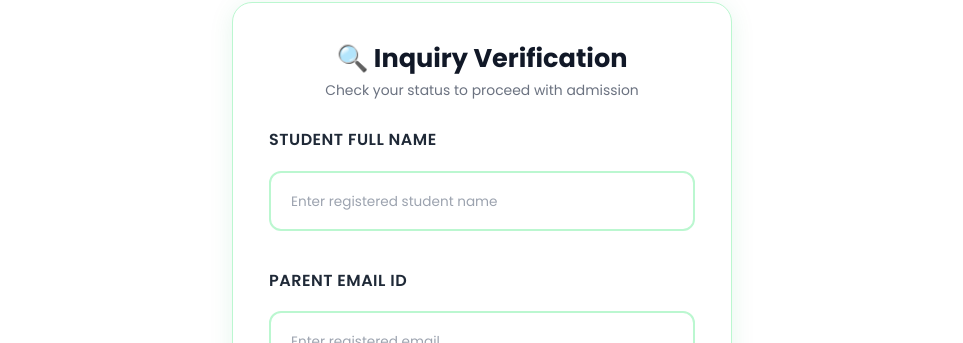
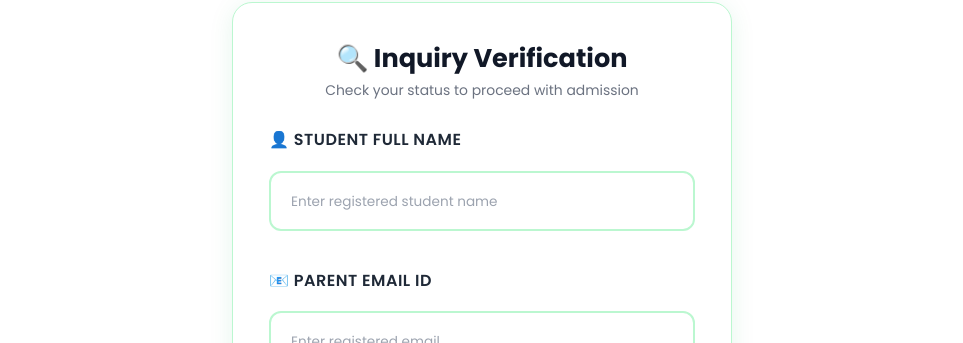
Before and after one commit to Gajjerashu/school-mern-project, a React (Vite) app in the folder Trial React JS/: page /AfterLogin/Home1 in a window 1280 px wide. Shown: the part 3199-3542 px from the top of the page, without its empty margins (158-1121 px from the left). Built offline with nearby package versions, Linux system fonts and the light colour scheme; no server answers; sample sign-in values are in the browser's storage.

Commit message:
Update InqValid.jsx

```diff
--- a/Trial React JS/src/ComponentsAfter/Components6/InqValid.jsx
+++ b/Trial React JS/src/ComponentsAfter/Components6/InqValid.jsx
@@ -108,7 +108,7 @@ const InqValid = () => {
                 {isLoggedIn && !inquiry && (
                     <form className="inqvalid-form" onSubmit={handleSubmit}>
                         <div className="form-group">
-                            <label>Student Full Name</label>
+                             <label>👤 STUDENT FULL NAME</label>
                             <input
                                 name="studentName"
                                 type="text"
@@ -120,7 +120,7 @@ const InqValid = () => {
                         </div>
 
                         <div className="form-group">
-                            <label>Parent Email ID</label>
+                            <label>📧 PARENT EMAIL ID</label>
                             <input
                                 name="parentEmail"
                                 type="email"
```
